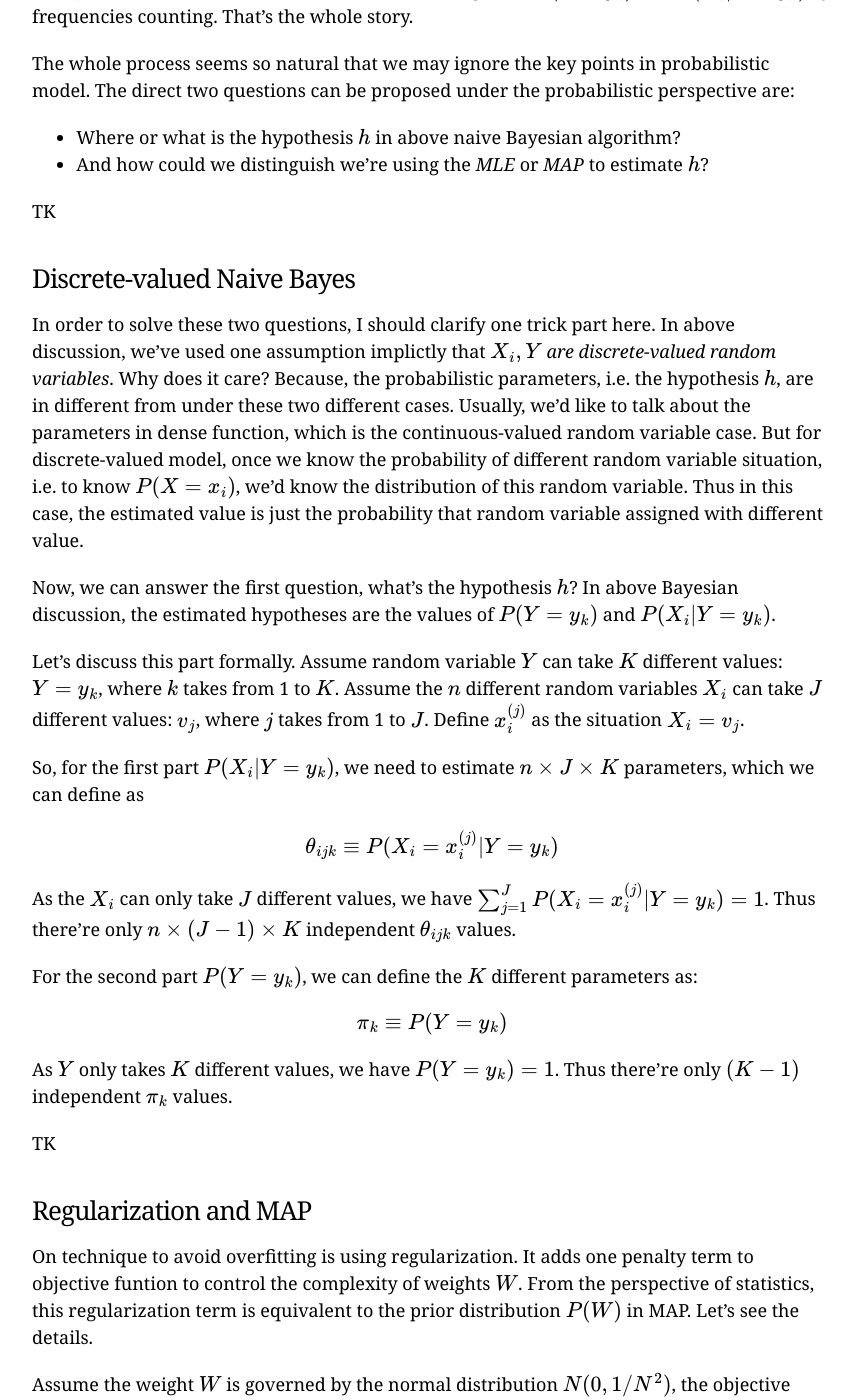
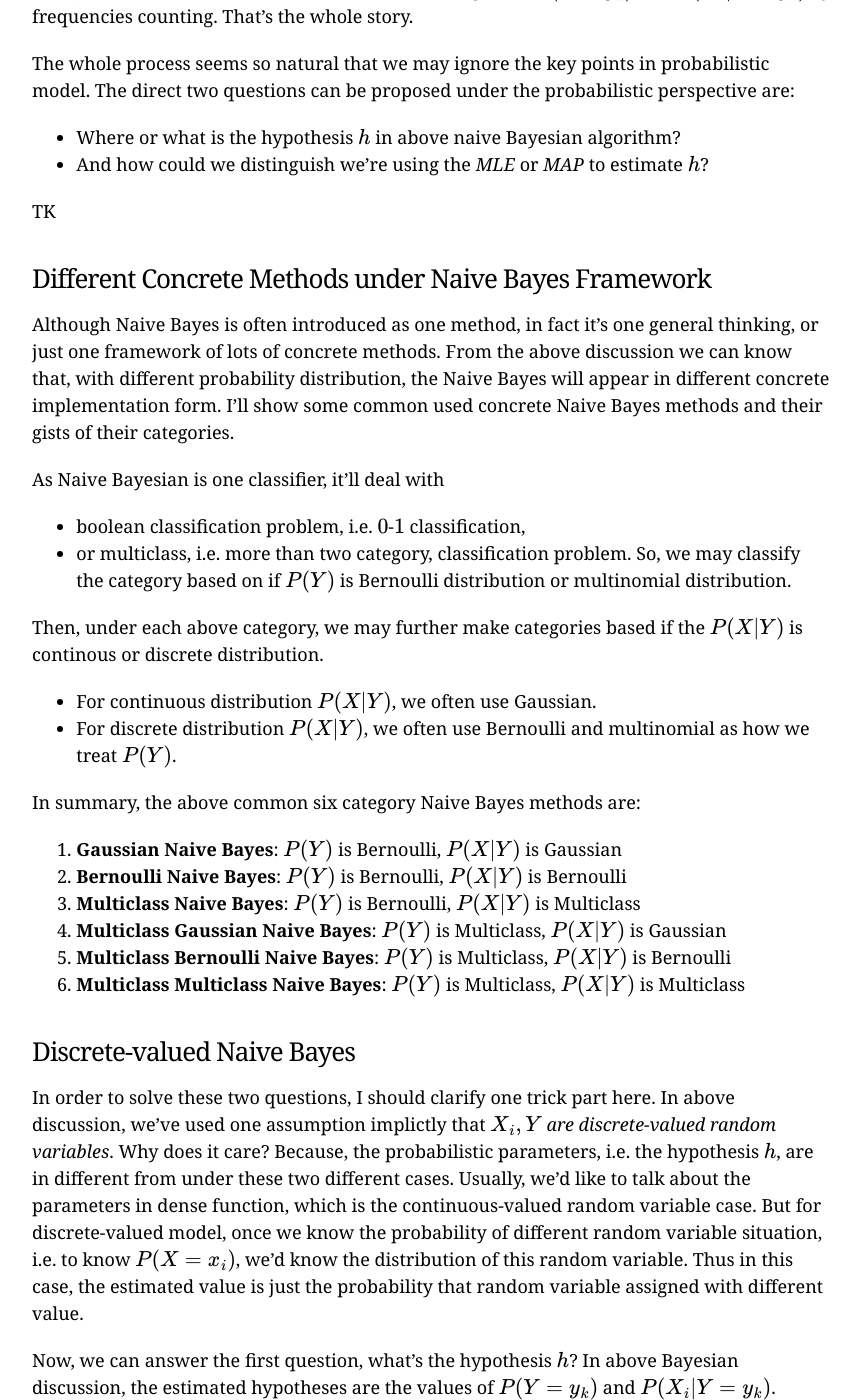
Before and after one commit to kid551/kid551.github.io, a Jekyll site: the page built from _posts/2016-10-25-bayesian-scenario.md, in a window 1280 px wide and 1400 px high, scrolled down 2882 px. Shown: the whole window, without its empty margins (208-1068 px from the left). Built offline with Jekyll 4.4.1, drawn with Linux system fonts in a browser that asks for light colours; formulas are drawn with MathJax 3; comment, search, counter and statistics services are not loaded; some of the changed text lies outside the part shown.

Commit message:
Add Bayes methods category.

```diff
--- a/_posts/2016-10-25-bayesian-scenario.md
+++ b/_posts/2016-10-25-bayesian-scenario.md
@@ -72,6 +72,32 @@ The whole process seems so natural that we may ignore the key points in probabil
 
 TK
 
+### Different Concrete Methods under Naive Bayes Framework
+
+Although Naive Bayes is often introduced as one method, in fact it's one general thinking, or just one framework of lots of concrete methods. From the above discussion we can know that, with different probability distribution, the Naive Bayes will appear in different concrete implementation form. I'll show some common used concrete Naive Bayes methods and their gists of their categories.
+
+As Naive Bayesian is one classifier, it'll deal with
+
+- boolean classification problem, i.e. $$0$$-$$1$$ classification,
+- or multiclass, i.e. more than two category, classification problem. So, we may classify the category based on if $$P(Y)$$ is Bernoulli distribution or multinomial distribution.
+
+Then, under each above category, we may further make categories based if the $$P(X\vert Y)$$ is continous or discrete distribution.
+
+- For continuous distribution $$P(X\vert Y)$$, we often use Gaussian.
+- For discrete distribution $$P(X\vert Y)$$, we often use Bernoulli and multinomial as how we treat $$P(Y)$$.
+
+In summary, the above common six category Naive Bayes methods are:
+
+1. **Gaussian Naive Bayes**: $$P(Y)$$ is Bernoulli, $$P(X\vert Y)$$ is Gaussian
+2. **Bernoulli Naive Bayes**: $$P(Y)$$ is Bernoulli, $$P(X\vert Y)$$ is Bernoulli
+3. **Multiclass Naive Bayes**: $$P(Y)$$ is Bernoulli, $$P(X\vert Y)$$ is Multiclass
+4. **Multiclass Gaussian Naive Bayes**: $$P(Y)$$ is Multiclass, $$P(X\vert Y)$$ is Gaussian
+5. **Multiclass Bernoulli Naive Bayes**: $$P(Y)$$ is Multiclass, $$P(X\vert Y)$$ is Bernoulli
+6. **Multiclass Multiclass Naive Bayes**: $$P(Y)$$ is Multiclass, $$P(X\vert Y)$$ is Multiclass
+
+
+
+
 ### Discrete-valued Naive Bayes
 
 In order to solve these two questions, I should clarify one trick part here. In above discussion, we've used one assumption implictly that $$X_i, Y$$ *are discrete-valued random variables*. Why does it care? Because, the probabilistic parameters, i.e. the hypothesis $$h$$, are in different from under these two different cases. Usually, we'd like to talk about the parameters in dense function, which is the continuous-valued random variable case. But for discrete-valued model, once we know the probability of different random variable situation, i.e. to know $$P(X = x_i)$$, we'd know the distribution of this random variable. Thus in this case, the estimated value is just the probability that random variable assigned with different value.
```
Also changed, not shown: other parts of _posts/2016-10-25-bayesian-scenario.md (+1 -1 lines).
